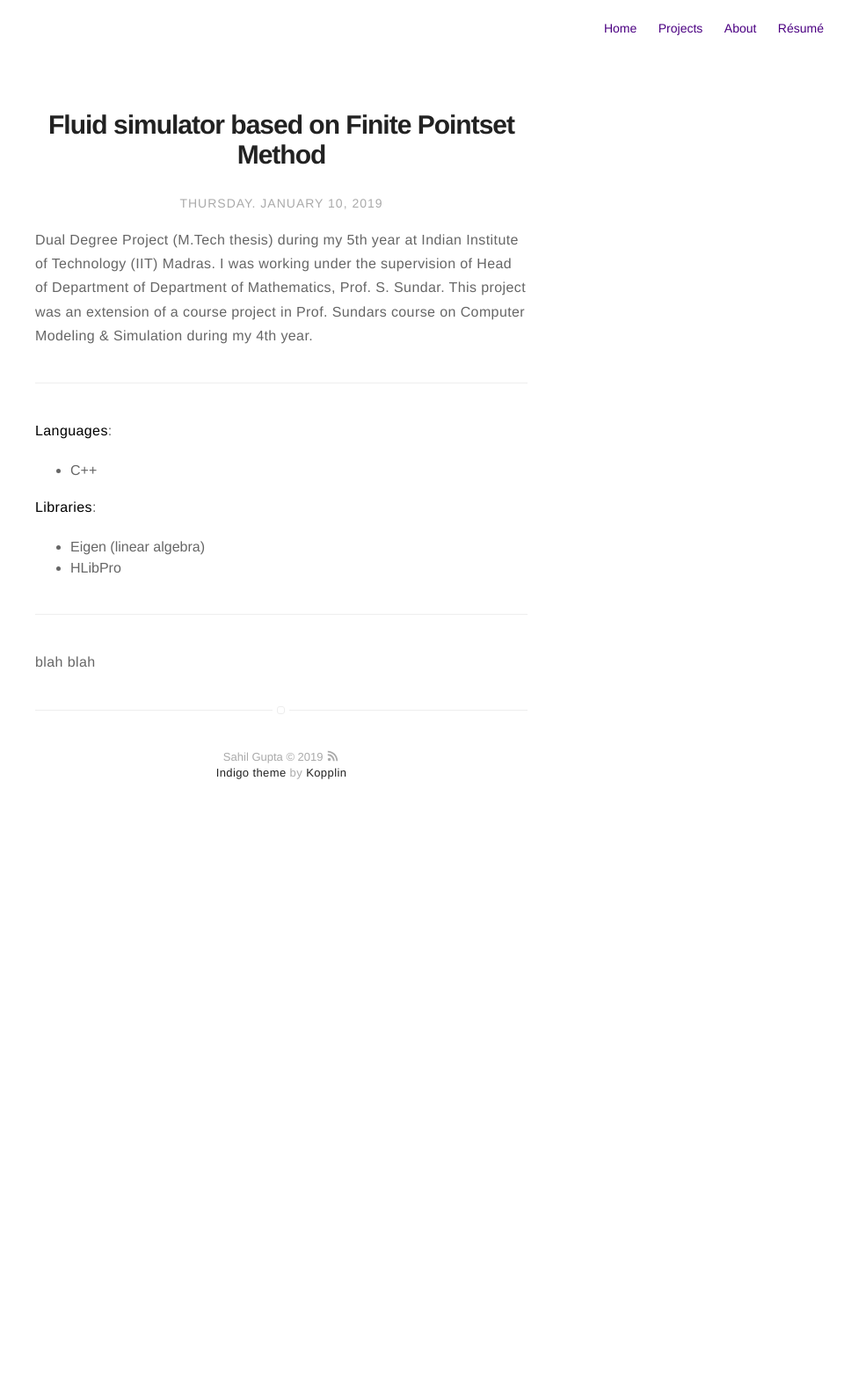
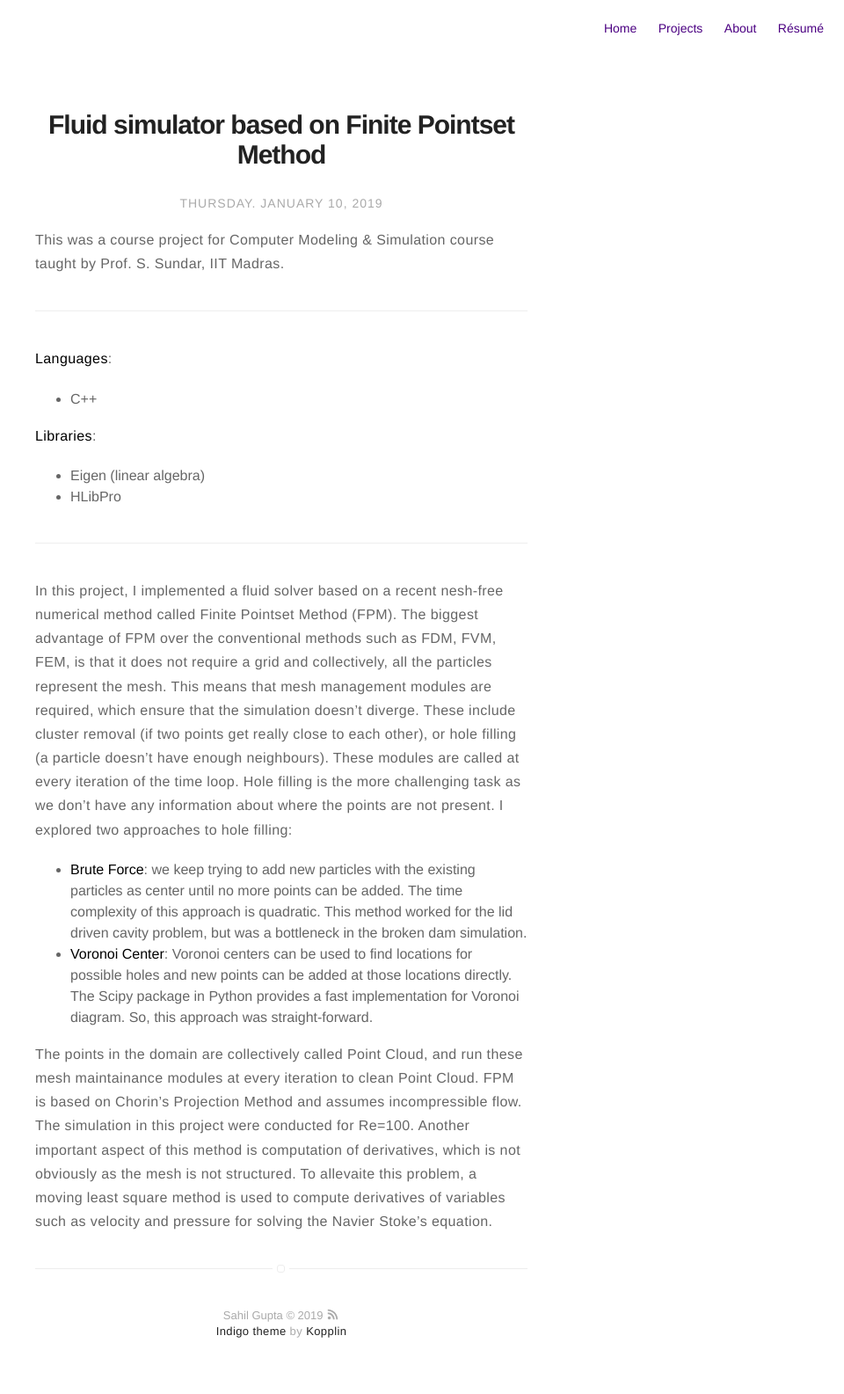
Before and after one commit to sahilgupta2105/sahilgupta2105.github.io, a Jekyll site: the page built from _posts/2019-01-10-project4.markdown, in a window 1280 px wide. Shown: the whole page at 88% size, without its empty margins (320-1280 px from the left). Built offline with Jekyll 4.4.1, drawn with Linux system fonts in a browser that asks for light colours; before the commit the page ends 950 px from its top, so only the background shows below that.

Commit message:
project4

```diff
--- a/_posts/2019-01-10-project4.markdown
+++ b/_posts/2019-01-10-project4.markdown
@@ -13,7 +13,7 @@ author: sahilgupta
 externalLink: false
 ---
 
-Dual Degree Project (M.Tech thesis) during my 5th year at Indian Institute of Technology (IIT) Madras. I was working under the supervision of Head of Department of Department of Mathematics, Prof. S. Sundar. This project was an extension of a course project in Prof. Sundars course on Computer Modeling & Simulation during my 4th year.
+This was a course project for Computer Modeling & Simulation course taught by Prof. S. Sundar, IIT Madras.
 
 ---
 
@@ -26,4 +26,8 @@ Dual Degree Project (M.Tech thesis) during my 5th year at Indian Institute of Te
 
 ---
 
-blah blah
+In this project, I implemented a fluid solver based on a recent nesh-free numerical method called Finite Pointset Method (FPM). The biggest advantage of FPM over the conventional methods such as FDM, FVM, FEM, is that it does not require a grid and collectively, all the particles represent the mesh. This means that mesh management modules are required, which ensure that the simulation doesn't diverge. These include cluster removal (if two points get really close to each other), or hole filling (a particle doesn't have enough neighbours). These modules are called at every iteration of the time loop. Hole filling is the more challenging task as we don't have any information about where the points are not present. I explored two approaches to hole filling:
+- **Brute Force**: we keep trying to add new particles with the existing particles as center until no more points can be added. The time complexity of this approach is quadratic. This method worked for the lid driven cavity problem, but was a bottleneck in the broken dam simulation.
+- **Voronoi Center**: Voronoi centers can be used to find locations for possible holes and new points can be added at those locations directly. The Scipy package in Python provides a fast implementation for Voronoi diagram. So, this approach was straight-forward.
+
+The points in the domain are collectively called Point Cloud, and run these mesh maintainance modules at every iteration to clean Point Cloud. FPM is based on Chorin's Projection Method and assumes incompressible flow. The simulation in this project were conducted for Re=100. Another important aspect of this method is computation of derivatives, which is not obviously as the mesh is not structured. To allevaite this problem, a moving least square method is used to compute derivatives of variables such as velocity and pressure for solving the Navier Stoke's equation.
```
